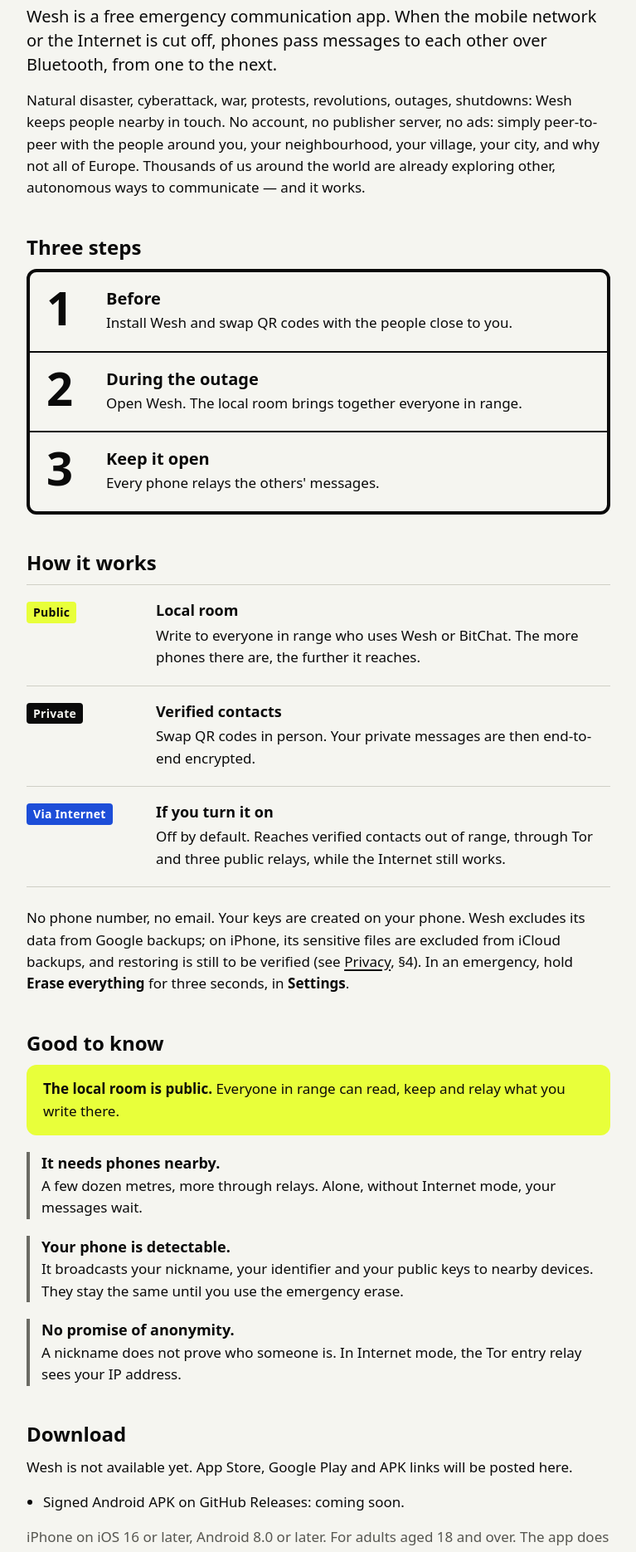
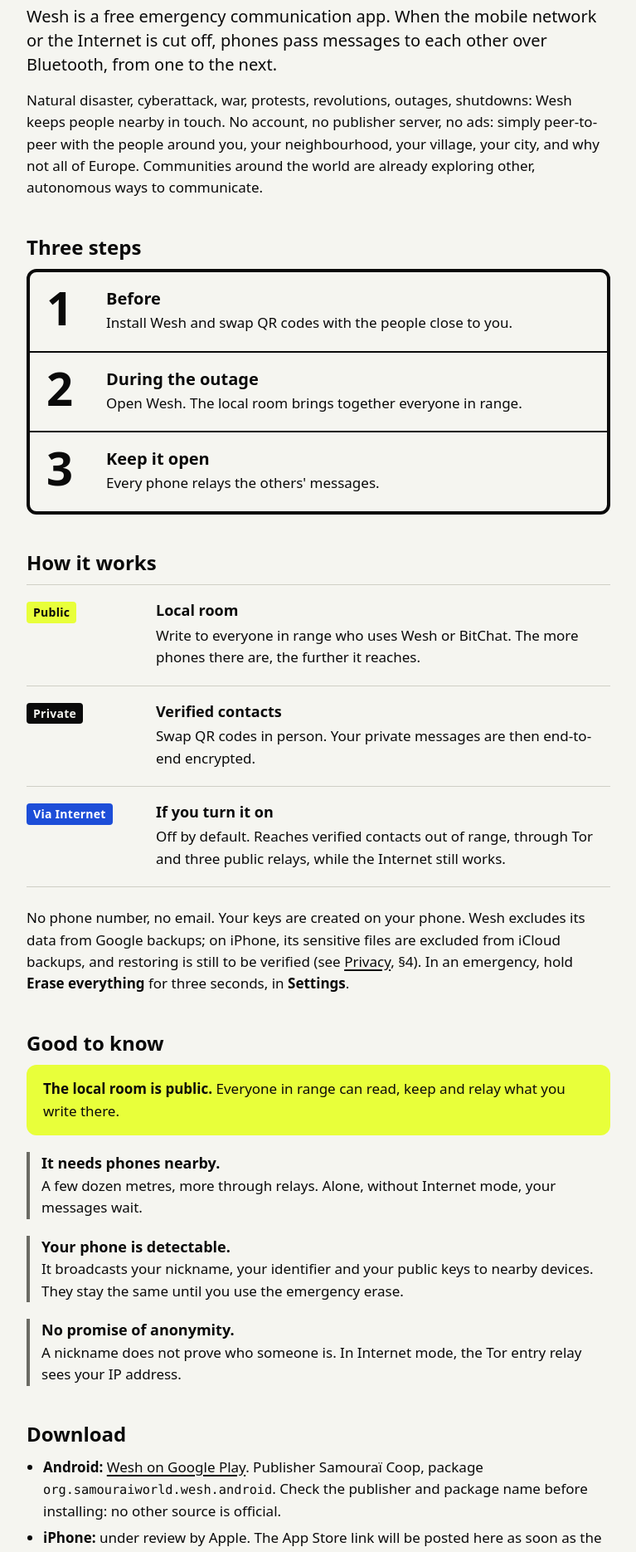
Before and after one commit to samouraiworld/wesh-site, a plain HTML site: page en/index.html in a window 1280 px wide. Shown: the part 550-2420 px from the top of the page at 83% size, without its empty margins (80-847 px from the left). Drawn offline with Linux system fonts and the light colour scheme.

Commit message:
Link the official Google Play listing and state that iOS is under Apple review (#13)
The home page still said Wesh was not available while Android 1.0.1 has been
public on Google Play since early November. Point people to the official
listing with the publisher and package name so they can tell it from copies,
say plainly that the iPhone version is under review, drop the APK promise and
its entry in the security scope since no APK is distributed here, and replace
the unverifiable "thousands of us" claim.

Co-authored-by: zxxma <zxxma@users.noreply.github.com>

```diff
--- a/en/index.html
+++ b/en/index.html
@@ -25,7 +25,7 @@
 <main id="contenu" class="wrap" tabindex="-1">
 <h1 class="statement">When the network goes down, phones pass the messages along.</h1>
 <p class="lead">Wesh is a free emergency communication app. When the mobile network or the Internet is cut off, phones pass messages to each other over Bluetooth, from one to the next.</p>
-<p>Natural disaster, cyberattack, war, protests, revolutions, outages, shutdowns: Wesh keeps people nearby in touch. No account, no publisher server, no ads: simply peer-to-peer with the people around you, your neighbourhood, your village, your city, and why not all of Europe. Thousands of us around the world are already exploring other, autonomous ways to communicate — and it works.</p>
+<p>Natural disaster, cyberattack, war, protests, revolutions, outages, shutdowns: Wesh keeps people nearby in touch. No account, no publisher server, no ads: simply peer-to-peer with the people around you, your neighbourhood, your village, your city, and why not all of Europe. Communities around the world are already exploring other, autonomous ways to communicate.</p>
 
 <h2 id="steps">Three steps</h2>
 <ol class="steps">
@@ -55,9 +55,9 @@
 </ul>
 
 <h2 id="download">Download</h2>
-<p>Wesh is not available yet. App Store, Google Play and APK links will be posted here.</p>
 <ul>
-<li>Signed Android APK on GitHub Releases: coming soon.</li>
+<li><strong>Android:</strong> <a href="https://play.google.com/store/apps/details?id=org.samouraiworld.wesh.android&amp;hl=en">Wesh on Google Play</a>. Publisher Samouraï Coop, package <code>org.samouraiworld.wesh.android</code>. Check the publisher and package name before installing: no other source is official.</li>
+<li><strong>iPhone:</strong> under review by Apple. The App Store link will be posted here as soon as the app is available.</li>
 </ul>
 <p class="muted">iPhone on iOS 16 or later, Android 8.0 or later. For adults aged 18 and over. The app does not verify age. See <a href="terms.html">age-restriction limits</a>.</p>
 
```
Also changed, not shown: en/security.html (+0 -1 lines), index.html (+3 -3 lines), securite.html (+0 -1 lines), 1 other file.
